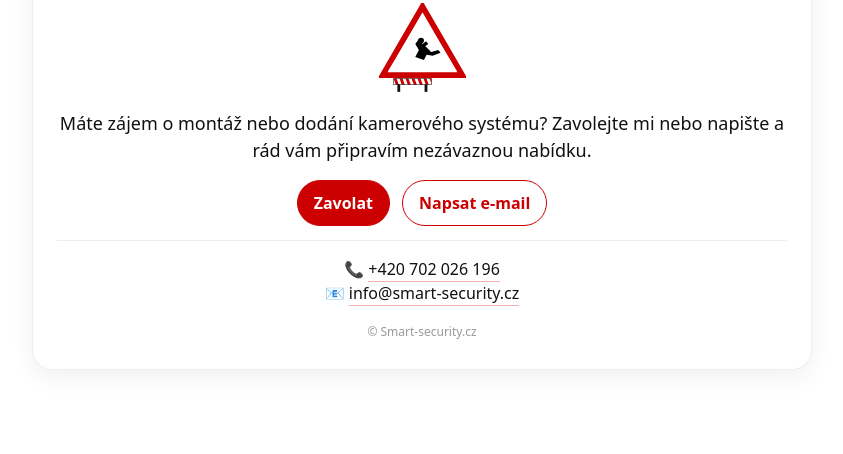
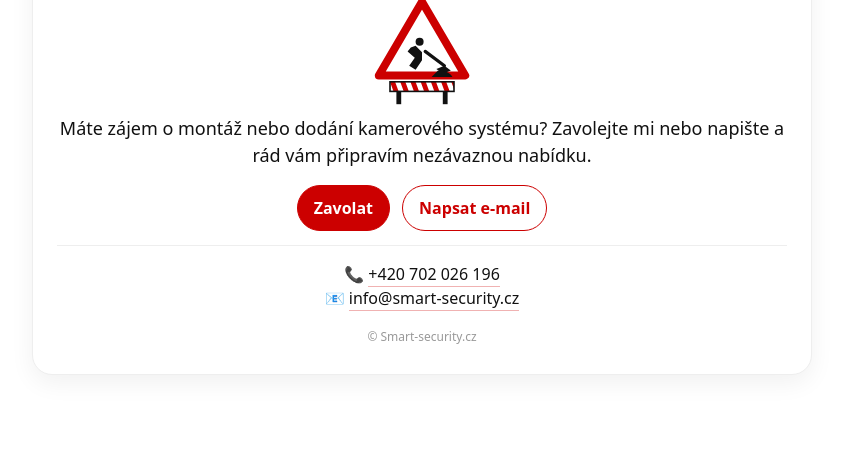
Before and after one commit to Scrappy2024/smart-security, a plain HTML site: page index.html in a window 1280 px wide. Shown: the part 346-800 px from the top of the page, without its empty margins (218-1061 px from the left). Drawn offline with Linux system fonts and the light colour scheme.

Commit message:
Add files via upload

```diff
--- a/index.html
+++ b/index.html
@@ -23,7 +23,7 @@
     .logo{width:min(300px,80vw);height:auto;margin:0 auto 8px;display:block}
     h1{margin:4px 0 6px;font-size:clamp(24px,3.6vw,36px);color:var(--red);letter-spacing:.2px}
     .lead{font-size:clamp(15px,2.6vw,18px);margin:0 auto 16px}
-    .icon{display:inline-block;width:87px;height:101px;vertical-align:middle;margin:10px 0 6px}
+    .icon{display:inline-block;width:96px;height:112px;vertical-align:middle;margin:8px 0 6px}
     .links{margin-top:12px;display:flex;gap:12px;justify-content:center;flex-wrap:wrap}
     .btn{padding:10px 16px;border-radius:999px;border:1px solid var(--red);color:#fff;background:var(--red);text-decoration:none;font-weight:600}
     .btn--outline{background:#fff;color:var(--red)}
@@ -41,28 +41,36 @@
 
 
 
+
 <svg class="icon" viewBox="0 0 120 140" aria-hidden="true" focusable="false">
-  <!-- Roadwork traffic sign -->
-  <polygon points="60,5 115,100 5,100" fill="#fff" stroke="#cc0000" stroke-width="8" />
-  <polygon points="60,15 108,95 12,95" fill="#fff" />
-  <!-- Worker silhouette -->
-  <path d="M50 75 l5 -10 -5 -8 5 -7 5 7 5 -4 3 4 -6 4 5 8 -5 10 z" fill="#000"/>
-  <circle cx="58" cy="52" r="4" fill="#000"/>
-  <path d="M62 58 l10 10 10 -3 3 4 -11 4 -12 -2 -5 -10 z" fill="#000"/>
+  <!-- Triangle sign -->
+  <polygon points="60,6 114,98 6,98" fill="#ffffff" stroke="#cc0000" stroke-width="10" stroke-linejoin="round"/>
+  <!-- Worker silhouette (leaning with shovel) -->
+  <g fill="#111111" transform="translate(0,0)">
+    <!-- head -->
+    <circle cx="57" cy="56" r="5"/>
+    <!-- body and arms -->
+    <path d="M52 61 l8 8 0 10 -8 12 -8 -5 7 -10 -9 -8 4 -5z"/>
+    <!-- shovel handle -->
+    <path d="M64 68 l24 18" stroke="#111111" stroke-width="4" stroke-linecap="round" fill="none"/>
+    <!-- shovel blade and pile -->
+    <path d="M88 86 l8 6 -10 4 -8 -6z" />
+    <path d="M80 92 c10 0 16 4 18 8 h-26 z"/>
+  </g>
   <!-- Barrier below -->
-  <g transform="translate(20,105) scale(0.65)">
-    <rect x="0" y="0" width="80" height="12" fill="#fff" stroke="#111" stroke-width="2"/>
+  <g transform="translate(20,106)">
     <defs>
-      <pattern id="stripes" patternUnits="userSpaceOnUse" width="12" height="12" patternTransform="rotate(-20)">
+      <pattern id="stripesA15" patternUnits="userSpaceOnUse" width="12" height="12" patternTransform="rotate(-20)">
         <rect width="6" height="12" fill="#cc0000"/>
-        <rect x="6" width="6" height="12" fill="#fff"/>
+        <rect x="6" width="6" height="12" fill="#ffffff"/>
       </pattern>
     </defs>
-    <rect x="0" y="0" width="80" height="12" fill="url(#stripes)" />
+    <rect x="0" y="0" width="80" height="12" fill="url(#stripesA15)" stroke="#111" stroke-width="2"/>
     <rect x="8" y="12" width="6" height="16" fill="#111"/>
     <rect x="66" y="12" width="6" height="16" fill="#111"/>
   </g>
 </svg>
+
 
 
 
```
